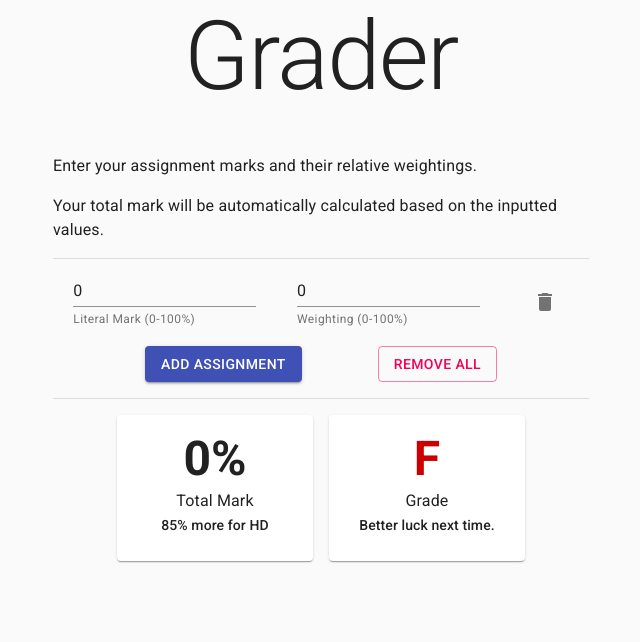
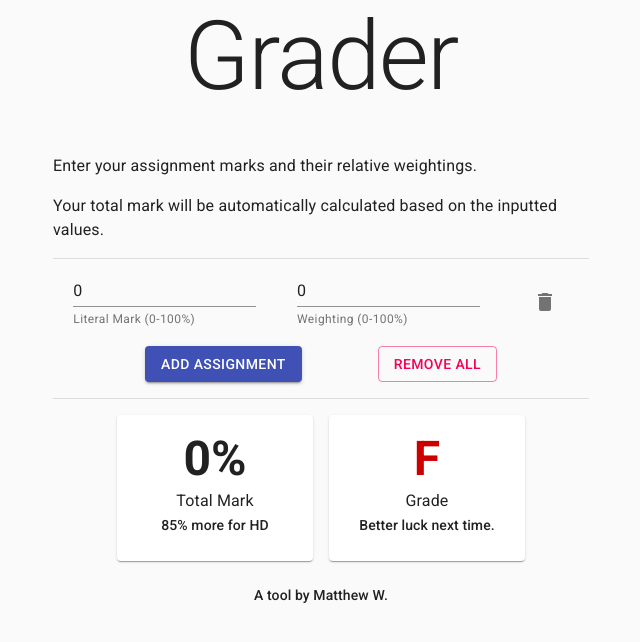
Before and after one commit to MatthewWid/Grader, a React (Vite) app: page / in a window 1280 px wide. Shown: the top 642 px of the page, without its empty margins (319-959 px from the left). Built offline with nearby package versions, Linux system fonts and the light colour scheme.

Commit message:
Add credit.

```diff
--- a/src/js/App.js
+++ b/src/js/App.js
@@ -140,6 +140,7 @@ const App = () => {
 					<Divider />
 					<ResultsViewer totalMark={totalMark} grade={grade} />
 				</Box>
+				<Typography variant="subtitle2" gutterBottom align="center">A tool by Matthew W.</Typography>
 			</Container>
 		</Fragment>
 	);
```
